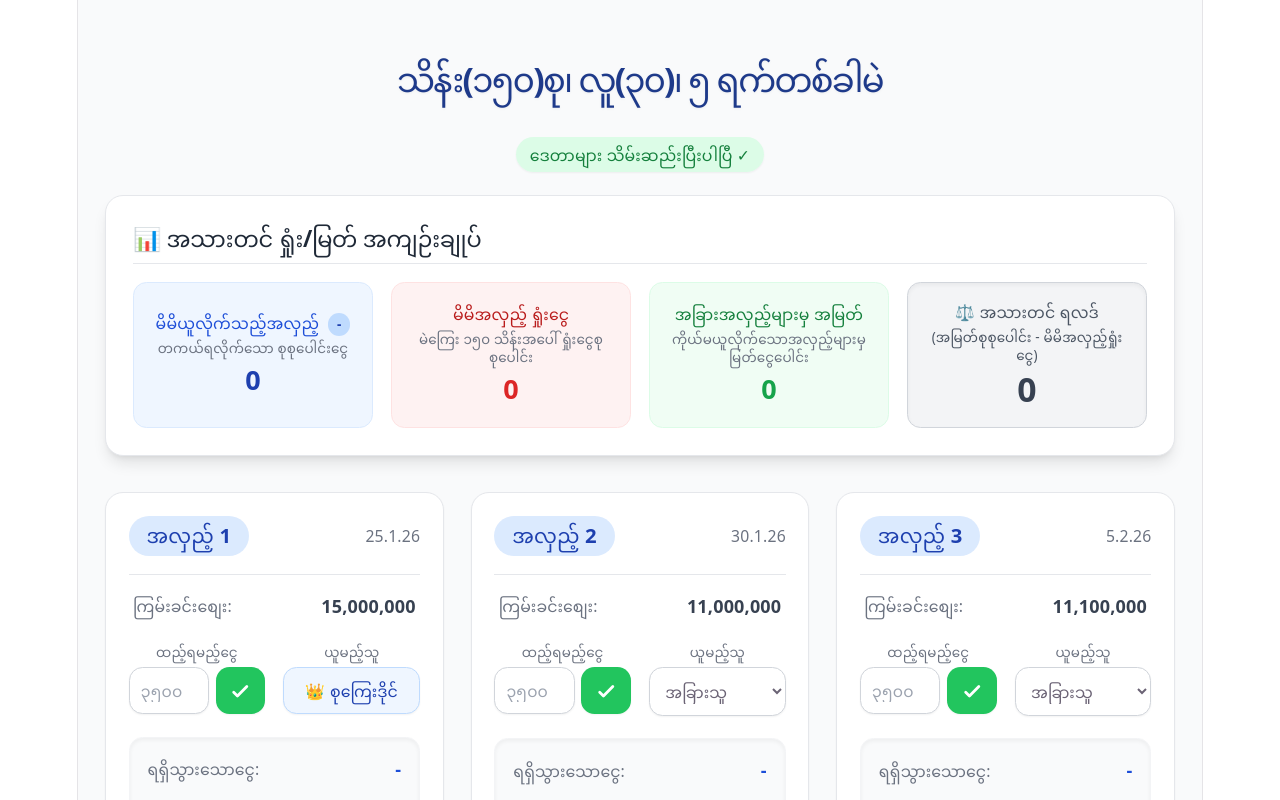
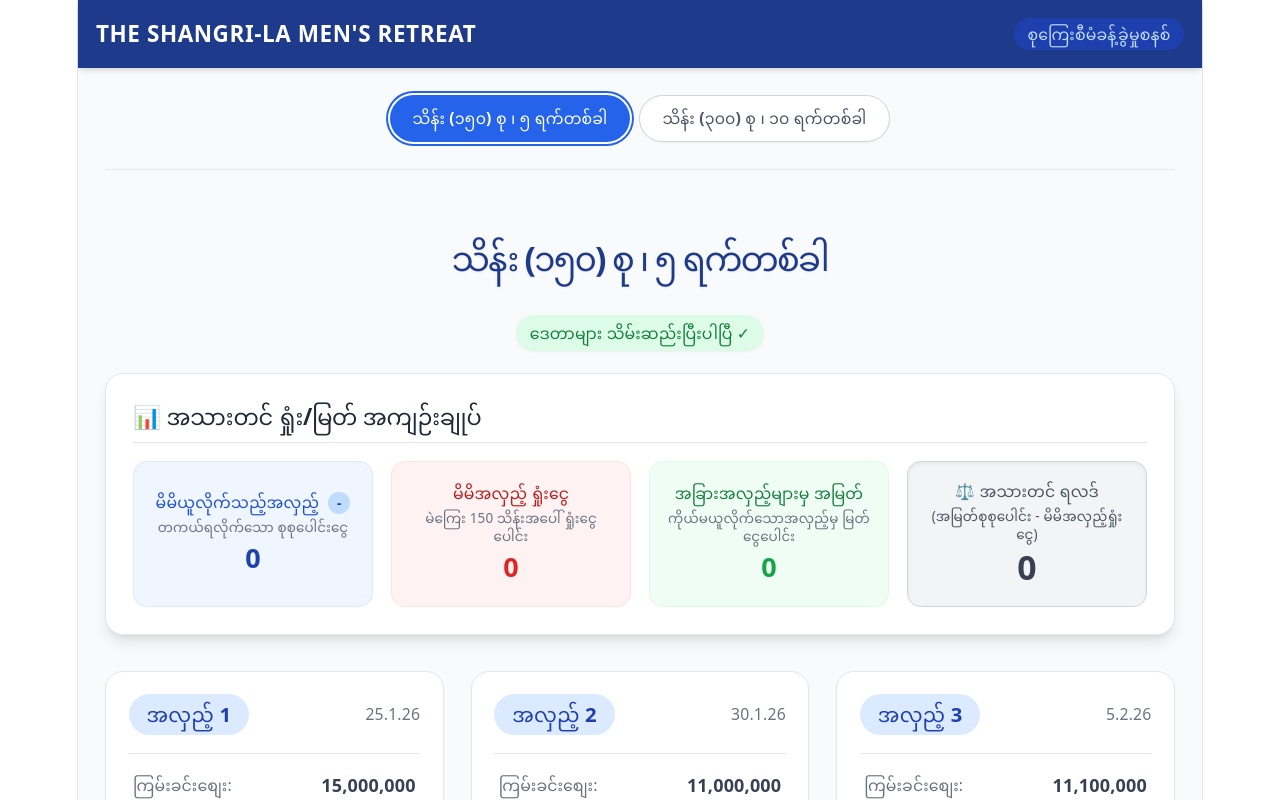
Before and after one commit to xtettnaingkyaw-oss/Sukyaemanagement, a React (Vite) app: page / in a window 1280 px wide. Shown: the top 800 px of the page. Built offline with nearby package versions, Linux system fonts and the light colour scheme; no server answers; the database is empty.

Commit message:
Update App.tsx

```diff
--- a/src/App.tsx
+++ b/src/App.tsx
@@ -2,7 +2,7 @@
 import { initializeApp } from "firebase/app";
 import { getFirestore, doc, setDoc, onSnapshot } from "firebase/firestore";
 
-// သင့်ဝဘ်ဆိုဒ်အတွက် Firebase Configuration
+// Firebase Configuration
 const firebaseConfig = {
   apiKey: "AIzaSyCaj4-h25RdDKPWS1ECUs6u_0RMTUmvS8Y",
   authDomain: "mibaayatesukyae.firebaseapp.com",
@@ -13,11 +13,20 @@
   measurementId: "G-VTZLL0DMXJ"
 };
 
-// Firebase နှင့် Database ကို စတင်ချိတ်ဆက်ခြင်း
 const app = initializeApp(firebaseConfig);
 const db = getFirestore(app);
 
-const auctionData = [
+// ==========================================
+// စုကြေးအဖွဲ့များ၏ အချက်အလက် (Groups Data)
+// ==========================================
+const groups = [
+    {
+        id: "group_150_5days",
+        name: "သိန်း (၁၅၀) စု ၊ ၅ ရက်တစ်ခါ",
+        totalPot: 15000000,
+        basePerPerson: 500000,
+        totalMembers: 30,
+        data: [
             {n: 1, date: "25.1.26", price: 15000000}, {n: 2, date: "30.1.26", price: 11000000},
             {n: 3, date: "5.2.26", price: 11100000}, {n: 4, date: "10.2.26", price: 11200000},
             {n: 5, date: "15.2.26", price: 11300000}, {n: 6, date: "20.2.26", price: 11400000},
@@ -33,25 +42,59 @@
             {n: 25, date: "27.5.26", price: 14000000}, {n: 26, date: "2.6.26", price: 14100000},
             {n: 27, date: "7.6.26", price: 14500000}, {n: 28, date: "12.6.26", price: 14600000},
             {n: 29, date: "17.6.26", price: 14700000}, {n: 30, date: "22.6.26", price: 15000000}
+        ]
+    },
+    {
+        id: "group_300_10days",
+        name: "သိန်း (၃၀၀) စု ၊ ၁၀ ရက်တစ်ခါ",
+        totalPot: 30000000,
+        basePerPerson: 1000000,
+        totalMembers: 30,
+        data: [
+            {n: 1, date: "30.3.26", price: 30000000}, {n: 2, date: "10.4.26", price: 23000000},
+            {n: 3, date: "20.4.26", price: 23200000}, {n: 4, date: "30.4.26", price: 23400000},
+            {n: 5, date: "10.5.26", price: 23600000}, {n: 6, date: "20.5.26", price: 23800000},
+            {n: 7, date: "30.5.26", price: 24000000}, {n: 8, date: "10.6.26", price: 24200000},
+            {n: 9, date: "20.6.26", price: 24400000}, {n: 10, date: "30.6.26", price: 24600000},
+            {n: 11, date: "10.7.26", price: 24800000}, {n: 12, date: "20.7.26", price: 25000000},
+            {n: 13, date: "30.7.26", price: 25200000}, {n: 14, date: "10.8.26", price: 25400000},
+            {n: 15, date: "20.8.26", price: 25600000}, {n: 16, date: "30.8.26", price: 25800000},
+            {n: 17, date: "10.9.26", price: 26000000}, {n: 18, date: "20.9.26", price: 26200000},
+            {n: 19, date: "30.9.26", price: 26400000}, {n: 20, date: "10.10.26", price: 26800000},
+            {n: 21, date: "20.10.26", price: 27000000}, {n: 22, date: "30.10.26", price: 27200000},
+            {n: 23, date: "10.11.26", price: 27400000}, {n: 24, date: "20.11.26", price: 27700000},
+            {n: 25, date: "30.11.26", price: 28000000}, {n: 26, date: "10.12.26", price: 28300000},
+            {n: 27, date: "20.12.26", price: 28600000}, {n: 28, date: "30.12.26", price: 29000000},
+            {n: 29, date: "10.1.27", price: 29500000}, {n: 30, date: "20.1.27", price: 30000000}
+        ]
+    }
 ];
 
 export default function App() {
+    // လက်ရှိ ရွေးချယ်ထားသော အဖွဲ့ ID
+    const [selectedGroupId, setSelectedGroupId] = useState(groups[0].id);
+
     const [actualPaid, setActualPaid] = useState<Record<number, number>>({});
     const [whoTakes, setWhoTakes] = useState<Record<number, string>>({});
     const [isSaving, setIsSaving] = useState(false);
     const [isLoaded, setIsLoaded] = useState(false);
 
-    const basePerPerson = 500000;
-    const totalPot = 15000000;
-    const totalMembers = 30;
+    // လက်ရှိ အဖွဲ့၏ အချက်အလက်များကို ဆွဲယူခြင်း
+    const currentGroup = groups.find(g => g.id === selectedGroupId) || groups[0];
+    const { totalPot, basePerPerson, totalMembers, data: auctionData } = currentGroup;
 
+    // အဖွဲ့ပြောင်းတိုင်း Firebase မှ အချက်အလက်များ အသစ်ပြန်ဆွဲခြင်း
     useEffect(() => {
-        const docRef = doc(db, "auctionData", "currentSeason");
+        setIsLoaded(false);
+        const docRef = doc(db, "auctionData", selectedGroupId);
         const unsubscribe = onSnapshot(docRef, (docSnap) => {
             if (docSnap.exists()) {
                 const data = docSnap.data();
                 setActualPaid(data.actualPaid || {});
                 setWhoTakes(data.whoTakes || {});
+            } else {
+                setActualPaid({});
+                setWhoTakes({});
             }
             setIsLoaded(true);
         }, (error) => {
@@ -60,12 +103,12 @@
         });
 
         return () => unsubscribe();
-    }, []);
+    }, [selectedGroupId]);
 
     const saveToFirebase = async (newActualPaid: Record<number, number>, newWhoTakes: Record<number, string>) => {
         setIsSaving(true);
         try {
-            await setDoc(doc(db, "auctionData", "currentSeason"), {
+            await setDoc(doc(db, "auctionData", selectedGroupId), {
                 actualPaid: newActualPaid,
                 whoTakes: newWhoTakes,
                 lastUpdated: new Date().toISOString()
@@ -82,7 +125,6 @@
             [index]: parseInt(value) || 0
         };
         setActualPaid(newPaid);
-        // (အမှန်ခြစ် နှိပ်မှ သိမ်းရန် Auto-save ကို ဖြုတ်ထားပါသည်)
     };
 
     const handleWhoChange = (index: number, value: string) => {
@@ -91,15 +133,12 @@
             [index]: value
         };
         setWhoTakes(newWhoTakes);
-        // Dropdown ပြောင်းလျှင် အလိုအလျောက် သိမ်းပါမည်
         saveToFirebase(actualPaid, newWhoTakes);
     };
 
-    // Card တစ်ခုချင်းစီအတွက် တွက်ချက်မှု
     const calculateRowData = (index: number) => {
         const row = auctionData[index];
         const currentPaid = actualPaid[index] || 0;
-        // အလှည့် ၁ သည် အမြဲတမ်း "စုကြေးဒိုင်" ဖြစ်သောကြောင့် 'self' အဖြစ် မသတ်မှတ်ပါ
         const isSelf = whoTakes[index] === 'self' && row.n !== 1;
 
         let receivedAmount = '-';
@@ -118,25 +157,20 @@
         return { currentPaid, isSelf, receivedAmount, profitAmount, lossAmount };
     };
 
-    // ==========================================
-    // ထိပ်ဆုံး Dashboard အတွက် စုစုပေါင်း တွက်ချက်ခြင်း
-    // ==========================================
-    let totalReceived = 0;      // မိမိရငွေ စုစုပေါင်း
-    let totalGrossLoss = 0;     // ၁၅၀ ပေါ် ရှုံးငွေ စုစုပေါင်း
-    let totalOtherProfit = 0;   // အခြားသူများဆီမှ မိမိရမြတ်ငွေ စုစုပေါင်း
-    const selfTurns: number[] = []; // မိမိယူခဲ့သော အလှည့်များ
+    let totalReceived = 0;
+    let totalGrossLoss = 0;
+    let totalOtherProfit = 0;
+    const selfTurns: number[] = [];
 
     auctionData.forEach((row, index) => {
         const currentPaid = actualPaid[index] || 0;
         if (currentPaid > 0) {
-            // အလှည့် ၁ (row.n === 1) သည် မိမိ 'self' မဖြစ်နိုင်ပါ (ဒိုင်ယူဖြစ်သည်)
             if (whoTakes[index] === 'self' && row.n !== 1) {
                 selfTurns.push(row.n);
                 const received = currentPaid * totalMembers;
                 totalReceived += received;
                 totalGrossLoss += (totalPot - received);
             } else if (row.n !== 1) {
-                // အခြားသူများ ယူသောအလှည့်မှ အမြတ်ငွေ (အလှည့် ၁ မှလွဲ၍)
                 const profit = basePerPerson - currentPaid;
                 totalOtherProfit += profit;
             }
@@ -147,20 +181,36 @@
     const isNetProfit = netAmount > 0;
     const isNetLoss = netAmount < 0;
 
-    if (!isLoaded) {
     return (
-            <div className="min-h-screen flex items-center justify-center bg-gray-50 font-bold text-blue-600 text-lg">
-                ဒေတာများကို ဆွဲယူနေပါသည်...
+        <div className="bg-gray-50 min-h-screen font-sans pb-20">
+            {/* Branding Header */}
+            <div className="bg-blue-900 text-white p-4 shadow-md flex flex-col md:flex-row justify-between items-center mb-6">
+                <div className="font-bold text-xl tracking-wide uppercase">The Shangri-La Men's Retreat</div>
+                <div className="text-blue-200 text-sm font-medium mt-1 md:mt-0 bg-blue-800 px-3 py-1 rounded-full">စုကြေးစီမံခန့်ခွဲမှုစနစ်</div>
             </div>
-        );
-    }
 
-    return (
-        <div className="bg-gray-50 min-h-screen p-3 md:p-6 font-sans pb-20">
-            <div className="max-w-7xl mx-auto">
+            <div className="max-w-7xl mx-auto px-3 md:px-6">
+
+                {/* Group Selector (အဖွဲ့ရွေးချယ်ရန်) */}
+                <div className="flex flex-wrap gap-2 justify-center mb-8 border-b pb-6">
+                    {groups.map(group => (
+                        <button
+                            key={group.id}
+                            onClick={() => setSelectedGroupId(group.id)}
+                            className={`px-5 py-2.5 rounded-full font-bold text-sm transition-all shadow-sm ${
+                                selectedGroupId === group.id
+                                ? 'bg-blue-600 text-white shadow-blue-200 ring-2 ring-blue-600 ring-offset-2'
+                                : 'bg-white text-gray-600 border border-gray-300 hover:bg-gray-100'
+                            }`}
+                        >
+                            {group.name}
+                        </button>
+                    ))}
+                </div>
+
                 <div className="flex flex-col items-center justify-center mb-6 relative">
                     <h1 className="text-2xl md:text-3xl font-bold text-blue-900 drop-shadow-sm text-center">
-                        သိန်း(၁၅၀)စု၊ လူ(၃၀)၊ ၅ ရက်တစ်ခါမဲ
+                        {currentGroup.name}
                     </h1>
 
                     <div className="h-6 mt-2">
@@ -176,9 +226,13 @@
                     </div>
                 </div>
 
-                {/* ==========================================
-                    အသားတင် ရှုံး/မြတ် Dashboard
-                ========================================== */}
+                {!isLoaded ? (
+                     <div className="py-20 flex items-center justify-center font-bold text-blue-600 text-lg">
+                        အချက်အလက်များကို ဆွဲယူနေပါသည်...
+                    </div>
+                ) : (
+                    <>
+                        {/* Dashboard */}
                         <div className="bg-white rounded-2xl shadow-lg border border-gray-200 p-4 md:p-6 mb-8">
                             <h2 className="text-lg md:text-xl font-bold text-gray-800 mb-4 pb-2 border-b flex items-center gap-2">
                                 📊 အသားတင် ရှုံး/မြတ် အကျဉ်းချုပ်
@@ -197,7 +251,7 @@
 
                                 <div className="bg-red-50 p-4 rounded-xl border border-red-100 flex flex-col justify-center">
                                     <div className="text-sm text-red-700 font-semibold mb-1">မိမိအလှည့် ရှုံးငွေ</div>
-                            <div className="text-xs text-gray-500 mb-1">မဲကြေး ၁၅၀ သိန်းအပေါ် ရှုံးငွေစုစုပေါင်း</div>
+                                    <div className="text-xs text-gray-500 mb-1">မဲကြေး {totalPot / 100000} သိန်းအပေါ် ရှုံးငွေပေါင်း</div>
                                     <div className="text-2xl font-black text-red-600">
                                         {totalGrossLoss > 0 ? totalGrossLoss.toLocaleString() : '0'}
                                     </div>
@@ -205,7 +259,7 @@
 
                                 <div className="bg-green-50 p-4 rounded-xl border border-green-100 flex flex-col justify-center">
                                     <div className="text-sm text-green-700 font-semibold mb-1">အခြားအလှည့်များမှ အမြတ်</div>
-                            <div className="text-xs text-gray-500 mb-1">ကိုယ်မယူလိုက်သောအလှည့်များမှ မြတ်ငွေပေါင်း</div>
+                                    <div className="text-xs text-gray-500 mb-1">ကိုယ်မယူလိုက်သောအလှည့်မှ မြတ်ငွေပေါင်း</div>
                                     <div className="text-2xl font-black text-green-600">
                                         {totalOtherProfit > 0 ? totalOtherProfit.toLocaleString() : '0'}
                                     </div>
@@ -222,8 +276,8 @@
                                 </div>
                             </div>
                         </div>
-                {/* ========================================== */}
 
+                        {/* Cards Grid */}
                         <div className="grid grid-cols-1 md:grid-cols-2 lg:grid-cols-3 gap-4 md:gap-6">
                             {auctionData.map((row, index) => {
                                 const { currentPaid, isSelf, receivedAmount, profitAmount, lossAmount } = calculateRowData(index);
@@ -252,9 +306,8 @@
                                                             value={currentPaid || ''}
                                                             onChange={(e) => handleActualPaidChange(index, e.target.value)}
                                                             className="w-full p-2.5 border border-gray-300 rounded-xl focus:ring-2 focus:ring-blue-500 focus:border-blue-500 outline-none bg-white transition-all shadow-sm"
-                                                    placeholder="၃၅၀၀၀၀"
+                                                            placeholder="0"
                                                         />
-                                                {/* Save Button (အမှန်ခြစ်) */}
                                                         <button
                                                             onClick={() => saveToFirebase(actualPaid, whoTakes)}
                                                             className="bg-green-500 hover:bg-green-600 text-white px-3 rounded-xl shadow-sm transition-colors flex items-center justify-center"
@@ -268,7 +321,6 @@
                                                 </div>
                                                 <div>
                                                     <label className="block text-gray-500 text-xs mb-1.5 font-semibold">ယူမည့်သူ</label>
-                                            {/* အလှည့် ၁ ဆိုလျှင် အသေလုပ်ထားမည် */}
                                                     {row.n === 1 ? (
                                                         <div className="w-full p-2.5 border border-blue-200 rounded-xl bg-blue-50 text-blue-800 font-bold text-center shadow-sm">
                                                             👑 စုကြေးဒိုင်
@@ -296,7 +348,7 @@
                                                     <span className="font-bold text-green-600 text-base">{profitAmount}</span>
                                                 </div>
                                                 <div className="flex justify-between items-center">
-                                            <span className="text-gray-500 font-medium">ယူသူရှုံးငွေ (၁၅၀အပေါ်):</span>
+                                                    <span className="text-gray-500 font-medium">ယူသူရှုံးငွေ ({totalPot / 100000} အပေါ်):</span>
                                                     <span className="font-bold text-red-600 text-base">{lossAmount}</span>
                                                 </div>
                                             </div>
@@ -305,6 +357,8 @@
                                 );
                             })}
                         </div>
+                    </>
+                )}
             </div>
         </div>
     );
```
Lines whose indentation alone changed are shown as unchanged.
